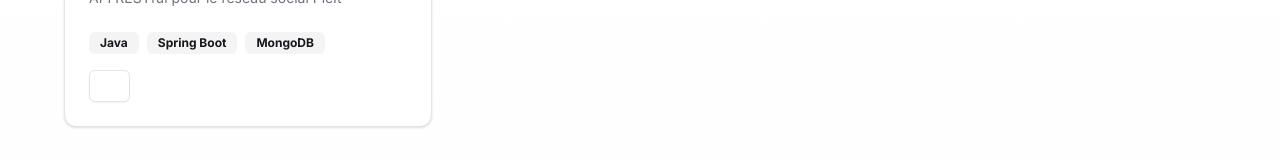
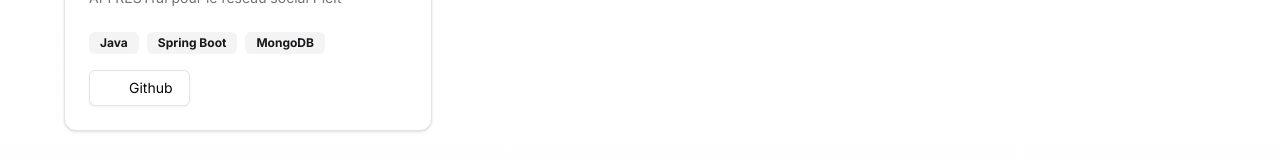
Before and after one commit to PotlaETU/portfolio, a Next.js app: page /projects in a window 1280 px wide. Shown: the part 471-631 px from the top of the page. Built offline with nearby package versions, Linux system fonts and the light colour scheme.

Commit message:
refacto: update size

```diff
--- a/app/projects/page.tsx
+++ b/app/projects/page.tsx
@@ -1,7 +1,6 @@
-import {Card, CardHeader, CardTitle, CardDescription, CardContent} from "@/components/ui/card"
+import {Card, CardContent, CardDescription, CardHeader, CardTitle} from "@/components/ui/card"
 import {Badge} from "@/components/ui/badge"
 import {Button} from "@/components/ui/button"
-import {ExternalLink} from "lucide-react";
 import Project from "@/datas/interfaces/projects";
 import getProjects from "@/datas/projects";
 import Image from "next/image";
@@ -31,11 +30,11 @@ export default function Page() {
                                     ))}
                                 </div>
                                 <div className="flex space-x-2">
-                                    <Button size="sm" variant="outline" asChild>
+                                    <Button size="default" variant="outline" asChild>
                                         <Link key={project.id} href={project.githubUrl} target="_blank"
                                               rel="noopener noreferrer">
                                             <Image src="/icons/github-mark-white.png" alt="github"
-                                                   width={15} height={15}/>
+                                                   width={15} height={15}/> <p className="ml-2">Github</p>
                                         </Link>
                                     </Button>
                                 </div>
```
